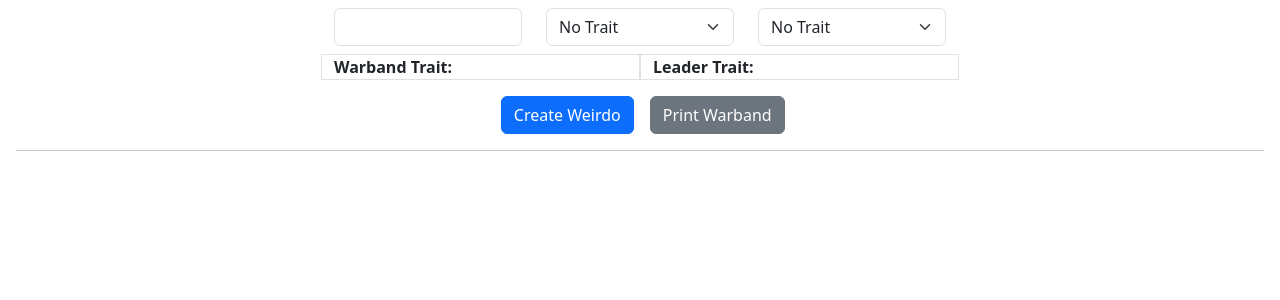
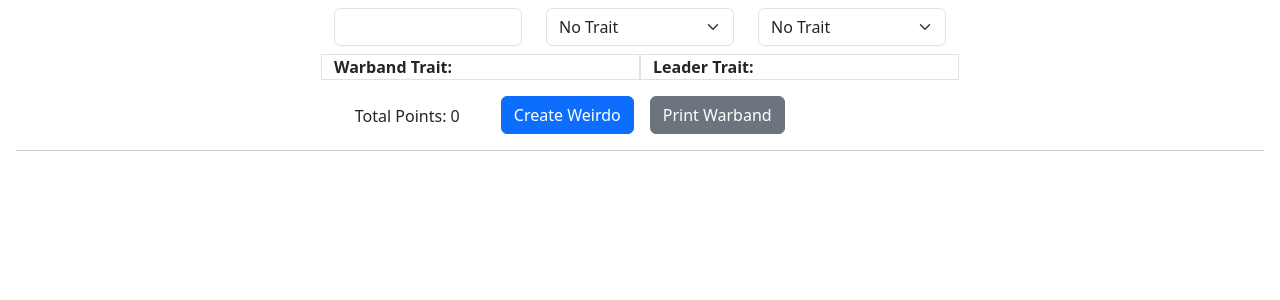
Before and after one commit to suspicious-smoke/SpaceWeirdosListBuilder, a Flask app: page /warband/0 in a window 1280 px wide. Shown: the part 169-469 px from the top of the page. Run offline with Flask 3, Linux system fonts and the light colour scheme; some libraries are stand-ins or nearby versions.

Commit message:
added total points to warband page

```diff
--- a/static/warband.js
+++ b/static/warband.js
@@ -96,6 +96,7 @@ function loadWeirdoCards(warband, saved=true) {
     getWarbandPoints(warband['warband_id']).then((data) => {
         // create new card for each weirdo
         let first = true;
+        let total_cost = 0;
         for (const weirdo of weirdos) {
             let weirdo_cost = 0
             // get weirdo points
@@ -130,6 +131,7 @@ function loadWeirdoCards(warband, saved=true) {
             }
 
             new_card.querySelector('.card-cost').innerHTML = `cost: ${weirdo_cost}`;
+            total_cost += weirdo_cost;
             // card attributes
             for (const att of weirdo_attribute) {
                 new_card.querySelector(`.card-${att}`).innerHTML = weirdo[att];
@@ -160,6 +162,7 @@ function loadWeirdoCards(warband, saved=true) {
             }
             card_container.appendChild(new_card);
         }
+        document.getElementById('total_cost').innerHTML = total_cost;
         // wire Edit buttons
         const edit_btns = document.querySelectorAll('.edit_weirdo');
         edit_btns
@@ -340,7 +343,6 @@ function setEquipDiscounts() {
                 pts.setAttribute('value', points);
                 pts.innerHTML = `Pts: ${points}`;
                 pts.classList.add('text-success');
-
             }
         });
     }  else if (trait == 'Heavily Armed') {
--- a/templates/home.html
+++ b/templates/home.html
@@ -19,7 +19,7 @@
     <a href="{{ url_for('warband_page', warband_id=0) }}" class="btn btn-primary">Create New Warband</a>
     <button id="save_json_warband" type="button" class="ms-1 btn btn-success">Copy Warbands to Clipboard</button>
 </div>
-<div class="col-lg-6 mx-auto border">
+<div class="col-lg-8 mx-auto border">
     <table id="warband_table" class="table table-striped">
         <thead>
         <tr>
@@ -31,8 +31,7 @@
             <th></th>
         </tr>
         </thead>
-        <tbody>
-        </tbody>
+        <tbody></tbody>
     </table>
 </div>
 <div id="accordion" class="mt-3">
--- a/templates/warband.html
+++ b/templates/warband.html
@@ -51,7 +51,10 @@
 <!-- align-items-end -->
 <div class="d-flex justify-content-center mt-3">
     <!-- help center buttons -->
-    <div style="width: 130px"></div>
+    <div style="width: 130px" class="mt-2">
+            <span class="">Total Points: </span>
+            <span id="total_cost">0</span>
+    </div>
     <button id="create_weirdo" type="button" class="btn btn-primary ms-3" data-warband_id={{warband.warband_id}} data-bs-toggle="modal" data-bs-target="#weirdo_model">Create Weirdo</button>
     <a href="{{ url_for('print_warband_page', warband_id=warband.warband_id) }}" target="_blank" class="btn btn-secondary ms-3">Print Warband</a>
     <div id="save_alert" class="p-1 float alert alert-success d-flex mb-0 ms-3" style="opacity: 0; width: fit-content" role="alert">saved warband</div>
```
